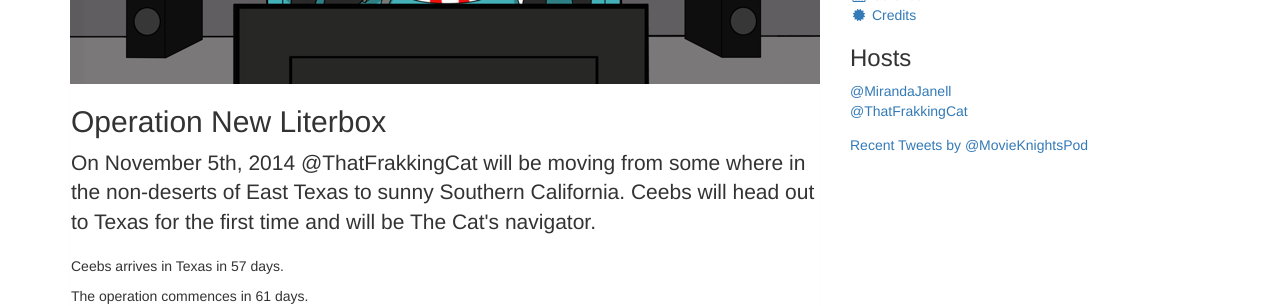
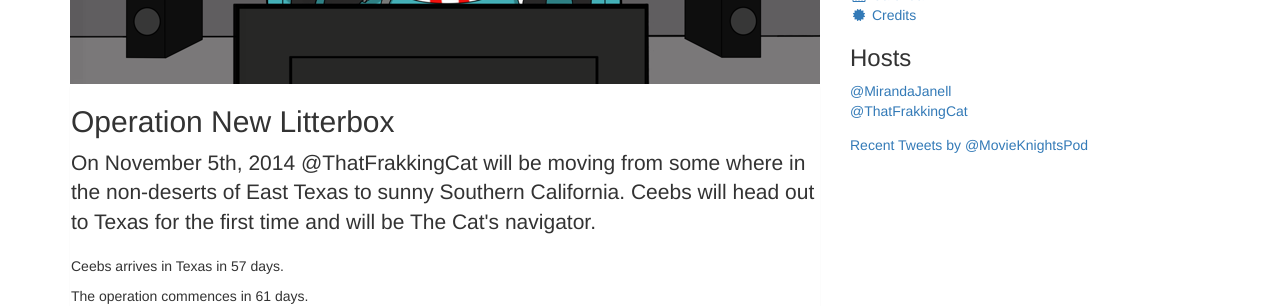
Before and after one commit to MirandaJanell/MidnightMovieKnights, a Jekyll site: the page built from index.html, in a window 1280 px wide. Shown: the part 318-624 px from the top of the page. Built offline with Jekyll 4.4.1, drawn with Linux system fonts in a browser that asks for light colours; nearby versions of some CDN libraries; the list of posts is cut into pages by our own code; comment, search, counter and statistics services are not loaded.

Commit message:
Fixed the Litterbox typo.

```diff
--- a/index.html
+++ b/index.html
@@ -7,7 +7,7 @@ local_scripts: index.js"
 ---
 <div id="home">
 	<div id="onlb" class="panel">
-		<h2>Operation New Literbox</h2>
+		<h2>Operation New Litterbox</h2>
 
 		<p class="lead">On November 5th, 2014 @ThatFrakkingCat will be moving from some where in the non-deserts of East Texas to sunny Southern California. Ceebs will head out to Texas for the first time and will be The Cat's navigator.</p>
 		<p id="onlb-ceebs-arrives" style="display: none;">Ceebs arrives in Texas in <span id="onlb-ceebs-days"></span> days.</p>
```
